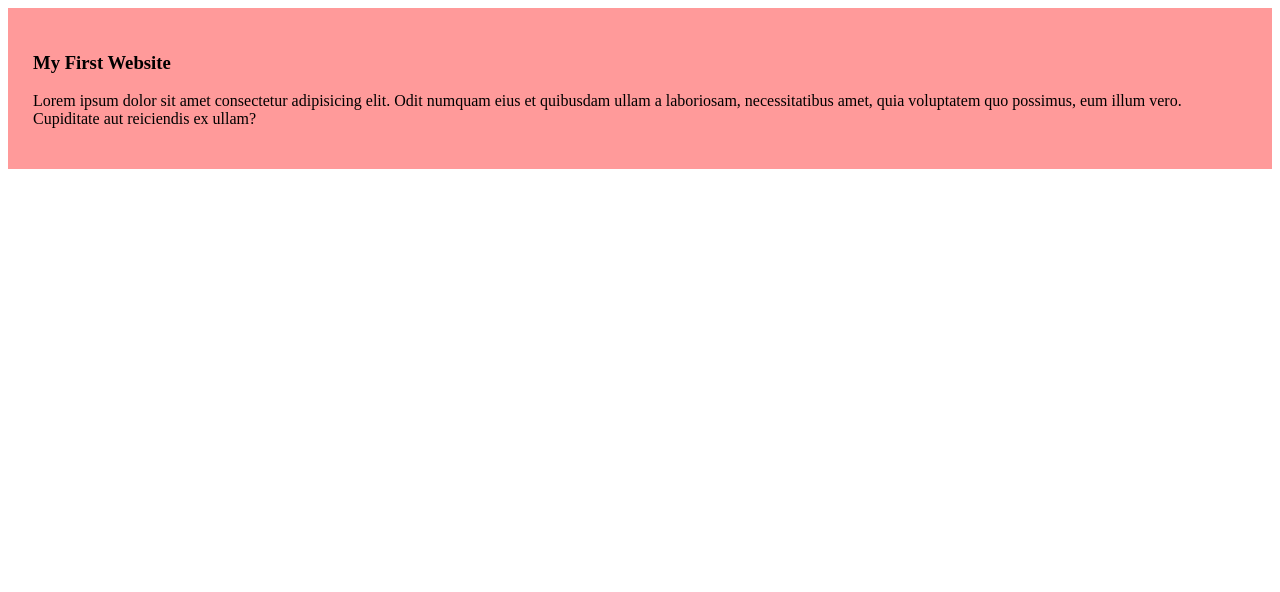
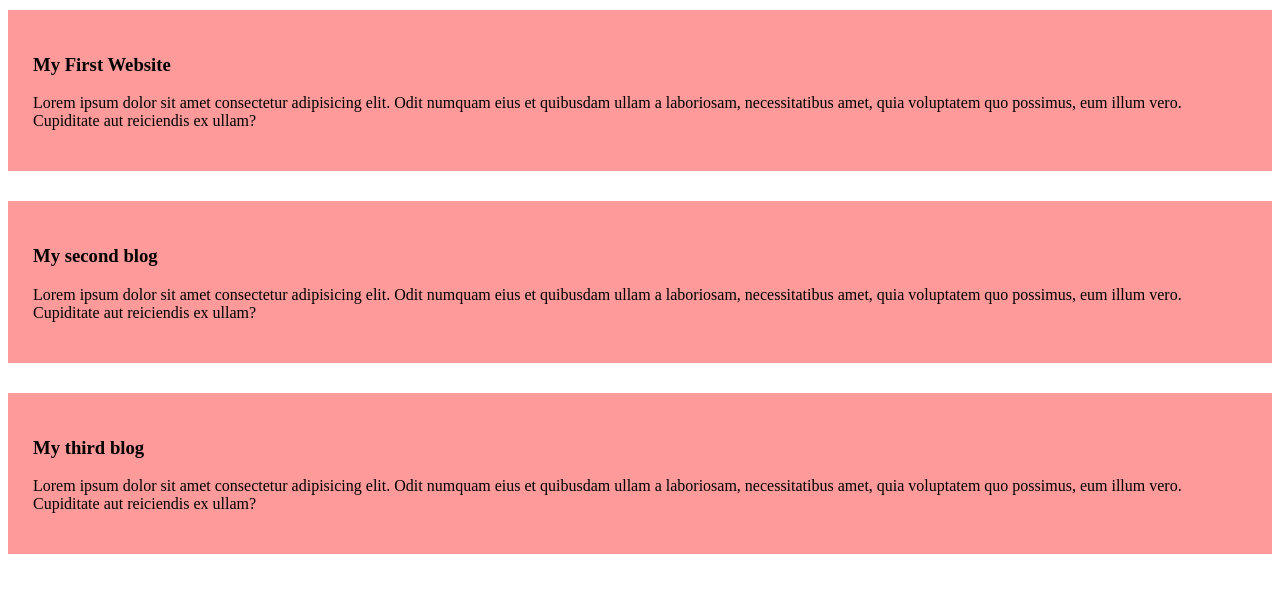
Before and after one commit to laizu01993/my-simple-website, a plain HTML site: page index.html in a window 1280 px wide. Drawn offline with Linux system fonts and the light colour scheme.

Commit message:
added the second and the third blog

```diff
--- a/index.html
+++ b/index.html
@@ -11,5 +11,13 @@
         <h3>My First Website</h3>
         <p>Lorem ipsum dolor sit amet consectetur adipisicing elit. Odit numquam eius et quibusdam ullam a laboriosam, necessitatibus amet, quia voluptatem quo possimus, eum illum vero. Cupiditate aut reiciendis ex ullam?</p>
     </div>
+    <div>
+        <h3>My second blog</h3>
+        <p>Lorem ipsum dolor sit amet consectetur adipisicing elit. Odit numquam eius et quibusdam ullam a laboriosam, necessitatibus amet, quia voluptatem quo possimus, eum illum vero. Cupiditate aut reiciendis ex ullam?</p>
+    </div>
+    <div>
+        <h3>My third blog</h3>
+        <p>Lorem ipsum dolor sit amet consectetur adipisicing elit. Odit numquam eius et quibusdam ullam a laboriosam, necessitatibus amet, quia voluptatem quo possimus, eum illum vero. Cupiditate aut reiciendis ex ullam?</p>
+    </div>
 </body>
 </html>
--- a/styles/blog.css
+++ b/styles/blog.css
@@ -1,6 +1,9 @@
 div{
     background: rgba(255, 0, 0, 0.397);
     padding: 25px;
+    margin-top: 10px;
+    margin-bottom: 30px;
+    border: 20px;
 
 
 }
```
